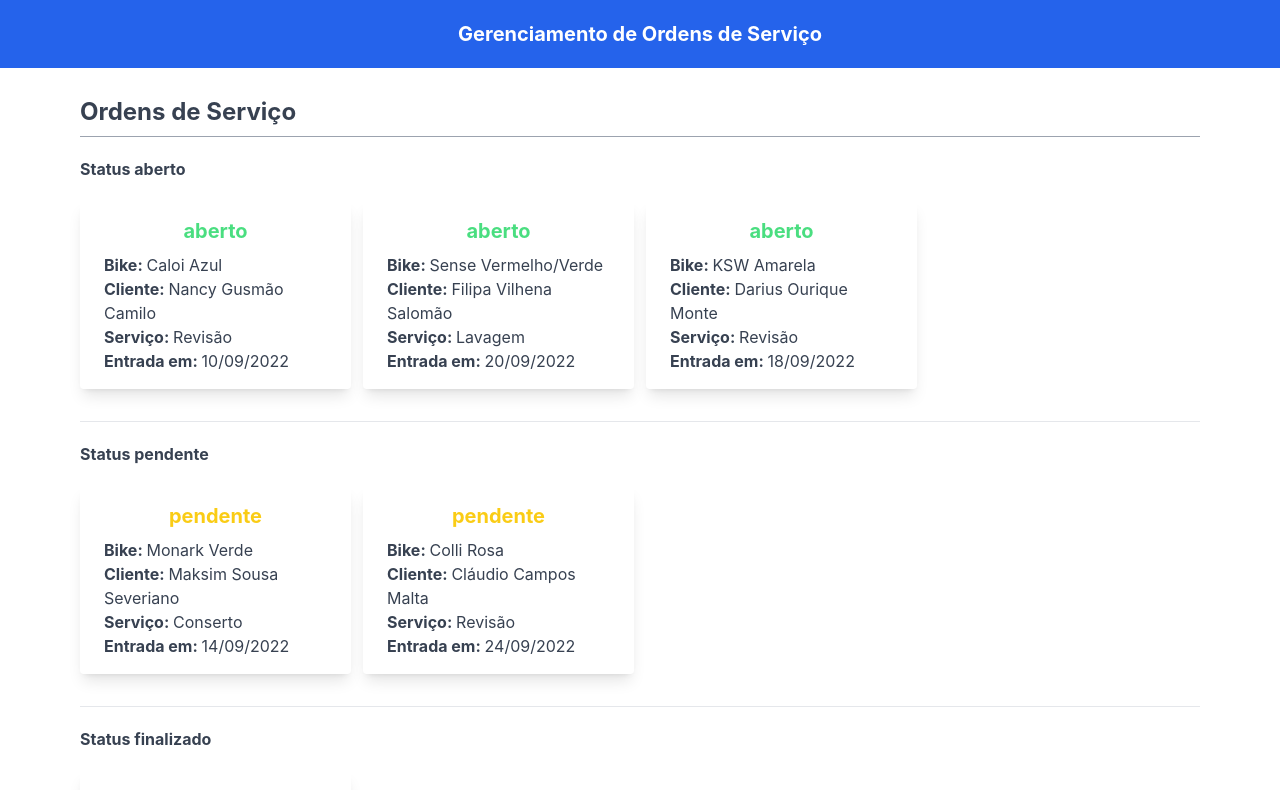
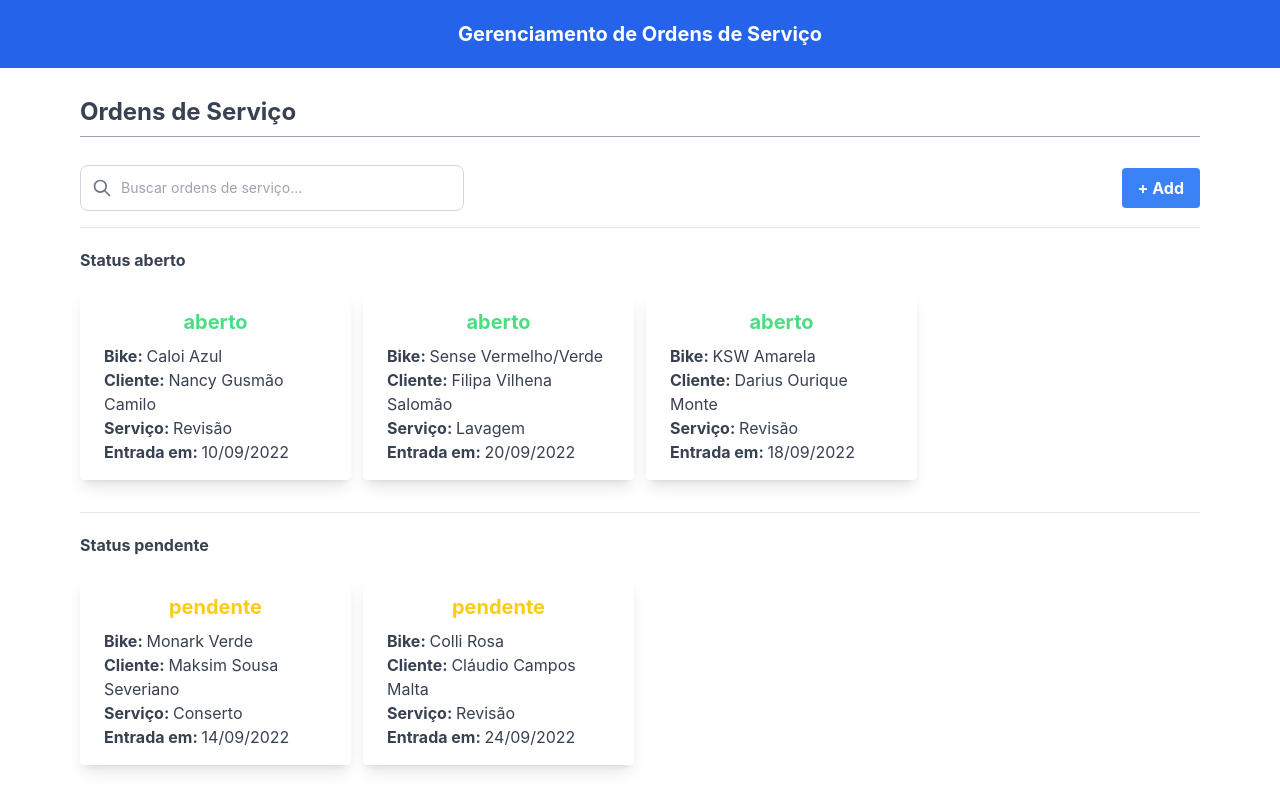
Before and after one commit to moraesfd/service-order-management, a React (Create React App) app: page / in a window 1280 px wide. Shown: the top 790 px of the page. Built offline with nearby package versions, Linux system fonts and the light colour scheme; data requests are answered from the project's data file.

Commit message:
feat: add filter searchbar

```diff
--- /dev/null
+++ b/src/components/SearchBar.jsx
@@ -0,0 +1,54 @@
+import { useServiceOrders } from "../contexts/serviceOrdersContext";
+
+function SearchBar() {
+  const { setSearchInputText } = useServiceOrders();
+
+  const inputHandler = (e) => {
+    const lowerCase = e.target.value.toLowerCase();
+    setSearchInputText(lowerCase);
+  };
+
+  return (
+    <div className="pt-5 pb-2 block w-full sm:flex sm:justify-between sm:items-center border-b border-gray-200">
+      <div className="w-full max-w-sm">
+        <form>
+          <div className="relative">
+            <div className="flex absolute inset-y-0 left-0 items-center pl-3 pointer-events-none">
+              <svg
+                aria-hidden="true"
+                className="w-5 h-5 text-gray-500 dark:text-gray-400"
+                fill="none"
+                stroke="currentColor"
+                viewBox="0 0 24 24"
+                xmlns="http://www.w3.org/2000/svg"
+              >
+                <path
+                  strokeLinecap="round"
+                  strokeLinejoin="round"
+                  strokeWidth="2"
+                  d="M21 21l-6-6m2-5a7 7 0 11-14 0 7 7 0 0114 0z"
+                ></path>
+              </svg>
+            </div>
+            <input
+              type="search"
+              id="default-search"
+              className="block p-3 pl-10 my-2 w-full text-sm text-gray-800 rounded-lg border border-gray-300"
+              placeholder="Buscar ordens de serviço..."
+              required
+              onChange={inputHandler}
+            />
+          </div>
+        </form>
+      </div>
+
+      <div className="">
+        <button className="bg-blue-500 hover:bg-blue-700 text-white font-bold py-2 px-4 rounded">
+          + Add
+        </button>
+      </div>
+    </div>
+  );
+}
+
+export default SearchBar;
--- a/src/components/ServiceOrdersContainer.jsx
+++ b/src/components/ServiceOrdersContainer.jsx
@@ -2,14 +2,14 @@ import { useServiceOrders } from "../contexts/serviceOrdersContext";
 import ServiceOrdersStatusSection from "./ServiceOrdersStatusSection";
 
 function ServiceOrdersContainer() {
-  const { serviceOrders, statusList } = useServiceOrders();
+  const { filteredServiceOrders, statusList } = useServiceOrders();
 
   return (
     <>
       {statusList.map((status, index) => {
         const id = index + 1;
         let serviceOrdersByStatus = [];
-        serviceOrdersByStatus = serviceOrders.filter((serviceOrder) => {
+        serviceOrdersByStatus = filteredServiceOrders.filter((serviceOrder) => {
           return status === serviceOrder.status;
         });
 
--- a/src/contexts/serviceOrdersContext.js
+++ b/src/contexts/serviceOrdersContext.js
@@ -6,16 +6,20 @@ const DEFAULT_STATUS_LIST = ["aberto", "pendente", "finalizado"];
 
 function ServiceOrdersProvider({ children }) {
   const [serviceOrders, setServiceOrders] = useState([]);
+  const [filteredServiceOrders, setFilteredServiceOrders] = useState([]);
   const [statusList, setStatusList] = useState(DEFAULT_STATUS_LIST);
   const [loading, setLoading] = useState(true);
   const [showModal, setShowModal] = useState(false);
   const [serviceOrderModal, setServiceOrderModal] = useState(null);
+  const [searchInputText, setSearchInputText] = useState("");
 
   return (
     <ServiceOrdersContext.Provider
       value={{
         serviceOrders,
         setServiceOrders,
+        filteredServiceOrders,
+        setFilteredServiceOrders,
         statusList,
         setStatusList,
         loading,
@@ -24,6 +28,8 @@ function ServiceOrdersProvider({ children }) {
         setShowModal,
         serviceOrderModal,
         setServiceOrderModal,
+        searchInputText,
+        setSearchInputText,
       }}
     >
       {children}
--- a/src/pages/HomePage.jsx
+++ b/src/pages/HomePage.jsx
@@ -6,35 +6,66 @@ import Loading from "../components/Loading";
 import { getAllServiceOrders } from "../modules/serviceOrder";
 import Modal from "../components/Modal";
 import { useServiceOrders } from "../contexts/serviceOrdersContext";
+import SearchBar from "../components/SearchBar";
 
 function HomePage() {
-  const { serviceOrders, setServiceOrders, loading, setLoading, showModal } =
-    useServiceOrders();
+  const {
+    serviceOrders,
+    setServiceOrders,
+    loading,
+    setLoading,
+    showModal,
+    searchInputText,
+    filteredServiceOrders,
+    setFilteredServiceOrders,
+  } = useServiceOrders();
 
-  useEffect(() => {
   async function getAllServiceOrdersFromApi() {
     let response = [];
     try {
       response = await getAllServiceOrders();
-        setServiceOrders(response);
     } catch (error) {
       console.log(error);
       response = null;
     } finally {
       setServiceOrders(response);
+      setFilteredServiceOrders(response);
     }
   }
 
+  function filterServiceOrdersBySearchInput(input) {
+    const filteredData = serviceOrders.filter((serviceOrder) => {
+      if (input === "") {
+        return serviceOrder;
+      } else {
+        return (
+          serviceOrder.bike.toLowerCase().includes(input) ||
+          serviceOrder.client.toLowerCase().includes(input) ||
+          serviceOrder.service.toLowerCase().includes(input) ||
+          serviceOrder.created_at.toLowerCase().includes(input)
+        );
+      }
+    });
+
+    setFilteredServiceOrders(filteredData);
+  }
+
+  useEffect(() => {
     getAllServiceOrdersFromApi();
     setLoading(false);
   }, []);
 
+  useEffect(() => {
+    filterServiceOrdersBySearchInput(searchInputText);
+  }, [searchInputText]);
+
   return (
     <>
       <TitlePage text="Ordens de Serviço" />
+      <SearchBar />
       {loading ? (
         <Loading />
-      ) : serviceOrders ? (
+      ) : filteredServiceOrders ? (
         <ServiceOrdersContainer />
       ) : (
         <EmptyState msg="Ops, não foi encontrada nenhuma Ordem de Serviço!" />
```
Also changed, not shown: 1 other file (tests, documents, lock files or other folders). Lines whose indentation alone changed are shown as unchanged.
